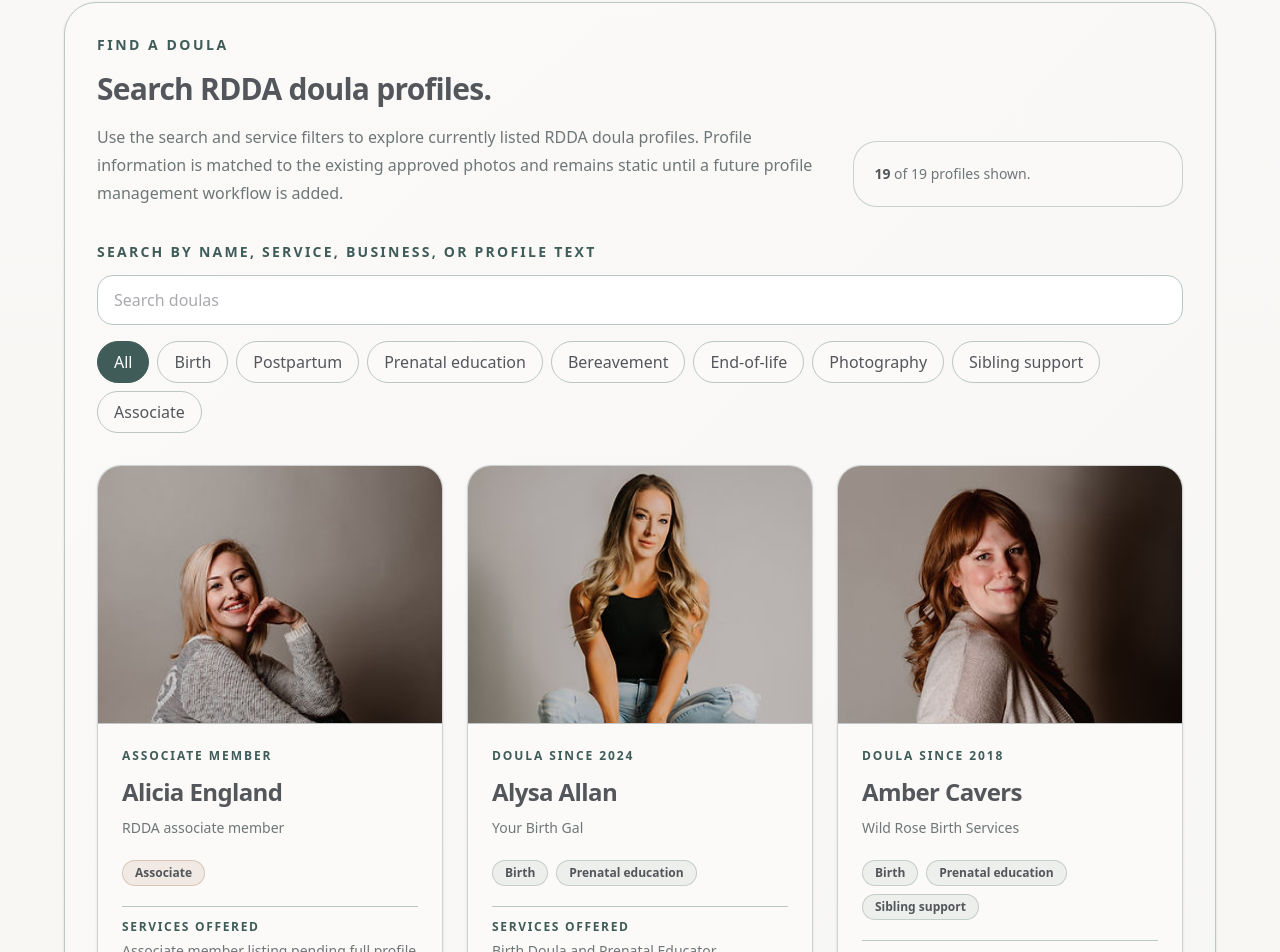
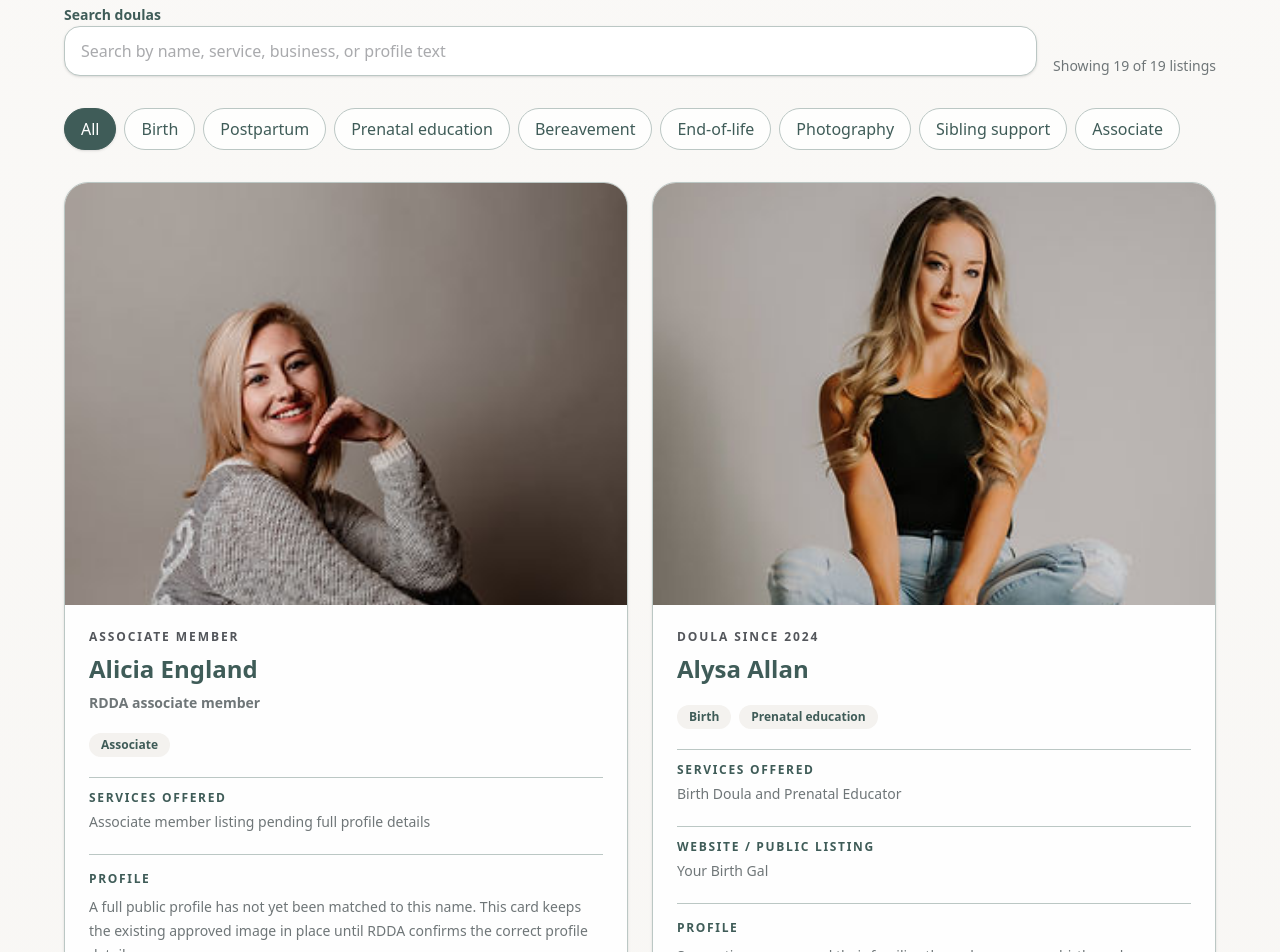
Before and after one commit to hickdwayne-rdp/rdda-platform, a Next.js app in the folder repo/: page /doulas in a window 1280 px wide. Shown: the part 1133-2085 px from the top of the page. Built offline with nearby package versions, Linux system fonts and the light colour scheme.

Commit message:
Add Mindy and Miranda profile image zoom defaults

```diff
--- a/repo/src/app/doulas/DoulaDirectory.tsx
+++ b/repo/src/app/doulas/DoulaDirectory.tsx
@@ -37,8 +37,12 @@ const getProfileImageZoom = (profile: DoulaDirectoryProfile) => {
     return profile.imageZoom;
   }
 
-  if (profile.name === "Lizzie Cooper") {
+  if (profile.name === "Lizzie Cooper" || profile.name === "Mindy Pottruff") {
     return 0.8;
+  }
+
+  if (profile.name === "Miranda Allarie") {
+    return 0.7;
   }
 
   return 1;
@@ -79,10 +83,8 @@ export function DoulaDirectory({ profiles }: { profiles: DoulaDirectoryProfile[]
         [
           profile.name,
           profile.businessName,
+          profile.servicesOffered,
           profile.websiteText,
-          profile.doulaSince,
-          profile.servicesOffered,
-          profile.profileType,
           profile.categories.join(" "),
           profile.bio?.join(" "),
         ]
@@ -92,180 +94,117 @@ export function DoulaDirectory({ profiles }: { profiles: DoulaDirectoryProfile[]
 
       return filterMatches && searchableText.includes(normalizedQuery);
     });
-  }, [activeFilter, profiles, query]);
+  }, [activeFilter, query, profiles]);
 
   return (
-    <section
-      className="rounded-[2rem] border p-6 shadow-sm sm:p-8"
-      style={{
-        background:
-          "linear-gradient(135deg, rgba(251, 250, 248, 0.94), rgba(187, 199, 196, 0.26))",
-        borderColor: "var(--border)",
-      }}
-    >
-      <div className="mb-8 grid gap-6 lg:grid-cols-[minmax(0,1fr)_minmax(18rem,0.45fr)] lg:items-end">
-        <div className="max-w-3xl space-y-4">
-          <p className="text-sm font-semibold uppercase tracking-[0.18em] text-primary">
-            Find a doula
-          </p>
-          <h2 className="text-3xl font-semibold tracking-tight text-foreground">
-            Search RDDA doula profiles.
-          </h2>
-          <p className="leading-7 text-muted-foreground">
-            Use the search and service filters to explore currently listed RDDA doula profiles. Profile information is matched to the existing approved photos and remains static until a future profile management workflow is added.
-          </p>
-        </div>
-
-        <div
-          className="rounded-3xl border p-5 text-sm leading-6 text-muted-foreground"
-          style={{
-            background: "rgba(251, 250, 248, 0.86)",
-            borderColor: "rgba(129, 151, 149, 0.42)",
-          }}
-        >
-          <span className="font-semibold text-foreground">
-            {filteredProfiles.length}
-          </span>{" "}
-          of {profiles.length} profiles shown.
-        </div>
-      </div>
-
-      <div className="mb-8 space-y-4">
-        <label className="block">
-          <span className="text-sm font-semibold uppercase tracking-[0.16em] text-primary">
-            Search by name, service, business, or profile text
-          </span>
+    <div className="space-y-8">
+      <div className="grid gap-4 lg:grid-cols-[1fr_auto] lg:items-end">
+        <label className="space-y-2">
+          <span className="text-sm font-semibold text-primary">Search doulas</span>
           <input
             type="search"
             value={query}
             onChange={(event) => setQuery(event.target.value)}
-            placeholder="Search doulas"
-            className="mt-3 w-full rounded-2xl border bg-white px-4 py-3 text-base text-foreground outline-none transition focus:ring-2"
-            style={{
-              borderColor: "var(--border)",
-              boxShadow: "none",
-            }}
+            placeholder="Search by name, service, business, or profile text"
+            className="w-full rounded-2xl border bg-white px-4 py-3 text-sm text-foreground shadow-sm outline-none transition focus:border-primary focus:ring-2 focus:ring-primary/20"
+            style={{ borderColor: "var(--border)" }}
           />
         </label>
+        <p className="text-sm text-muted-foreground">
+          Showing {filteredProfiles.length} of {profiles.length} listings
+        </p>
+      </div>
 
       <div className="flex flex-wrap gap-2">
-          {filters.map((filter) => {
-            const isActive = activeFilter === filter;
-
-            return (
+        {filters.map((filter) => (
           <button
             key={filter}
             type="button"
             onClick={() => setActiveFilter(filter)}
-                className="rounded-full border px-4 py-2 text-sm font-semibold transition"
-                style={{
-                  background: isActive ? "var(--primary)" : "var(--card)",
-                  borderColor: isActive ? "var(--primary)" : "var(--border)",
-                  color: isActive ? "white" : "var(--foreground)",
-                }}
+            className={`rounded-full border px-4 py-2 text-sm font-semibold transition ${
+              activeFilter === filter
+                ? "border-primary bg-primary text-white shadow-sm"
+                : "border-[var(--border)] bg-white/80 text-primary hover:border-primary"
+            }`}
           >
             {filter}
           </button>
-            );
-          })}
-        </div>
+        ))}
       </div>
 
-      {filteredProfiles.length > 0 ? (
-        <div className="grid items-start gap-6 md:grid-cols-2 xl:grid-cols-3">
-          {filteredProfiles.map((doula) => {
-            const isAssociate = doula.profileType === "associate";
-            const statusText = isAssociate
-              ? "Associate member"
-              : doula.doulaSince
-                ? `Doula since ${doula.doulaSince}`
-                : "RDDA doula";
-            const businessText = doula.businessName || doula.websiteText;
-            const imageZoom = getProfileImageZoom(doula);
+      {filteredProfiles.length === 0 ? (
+        <div className="rounded-3xl border bg-white/80 p-8 text-center shadow-sm" style={{ borderColor: "var(--border)" }}>
+          <p className="text-lg font-semibold text-primary">No matching doulas found</p>
+          <p className="mt-2 text-sm text-muted-foreground">
+            Try clearing the search field or choosing a different service filter.
+          </p>
+        </div>
+      ) : (
+        <div className="grid gap-6 lg:grid-cols-2">
+          {filteredProfiles.map((profile) => {
+            const profileType = profile.profileType ?? "doula";
+            const imageZoom = getProfileImageZoom(profile);
 
             return (
               <article
-                key={doula.name}
-                className="flex h-full flex-col overflow-hidden rounded-3xl border shadow-sm"
-                style={{
-                  background: "var(--card)",
-                  borderColor: "rgba(129, 151, 149, 0.38)",
-                }}
+                key={profile.name}
+                className="flex h-full flex-col overflow-hidden rounded-3xl border bg-white/90 shadow-sm"
+                style={{ borderColor: "var(--border)" }}
               >
-                <div
-                  className="relative aspect-[4/3] w-full overflow-hidden border-b"
-                  style={{
-                    background: "var(--card-muted)",
-                    borderColor: "rgba(129, 151, 149, 0.28)",
-                  }}
-                >
+                <div className="relative aspect-[4/3] overflow-hidden bg-[var(--card-muted)]">
                   <Image
-                    src={doula.imageSrc}
-                    alt={doula.imageAlt}
+                    src={profile.imageSrc}
+                    alt={profile.imageAlt}
                     fill
-                    sizes="(min-width: 1280px) 28vw, (min-width: 768px) 42vw, 100vw"
+                    sizes="(min-width: 1024px) 50vw, 100vw"
                     className="object-cover"
                     style={{
-                      objectPosition: doula.imagePosition ?? "center top",
+                      objectPosition: profile.imagePosition ?? "center top",
                       transform: `scale(${imageZoom})`,
-                      transformOrigin: doula.imagePosition ?? "center top",
                     }}
                   />
                 </div>
-
-                <div className="flex flex-1 flex-col gap-5 p-5 sm:p-6">
-                  <header className="space-y-3">
-                    <p className="text-xs font-semibold uppercase tracking-[0.16em] text-primary">
-                      {statusText}
+                <div className="flex flex-1 flex-col gap-5 p-6">
+                  <div className="space-y-2">
+                    <p className="text-xs font-semibold uppercase tracking-[0.16em] text-secondary">
+                      {profileType === "associate"
+                        ? "Associate member"
+                        : profile.doulaSince
+                          ? `Doula since ${profile.doulaSince}`
+                          : "RDDA member"}
                     </p>
-                    <div>
-                      <h3 className="text-2xl font-semibold tracking-tight text-foreground">
-                        {doula.name}
-                      </h3>
-                      {businessText ? (
-                        <p className="mt-2 text-sm leading-6 text-muted-foreground">
-                          {businessText}
+                    <h3 className="text-2xl font-semibold text-primary">{profile.name}</h3>
+                    {profile.businessName ? (
+                      <p className="text-sm font-semibold text-muted-foreground">
+                        {profile.businessName}
                       </p>
                     ) : null}
                   </div>
-                  </header>
 
                   <div className="flex flex-wrap gap-2">
-                    {doula.categories.map((category) => (
+                    {profile.categories.map((category) => (
                       <span
-                        key={`${doula.name}-${category}`}
-                        className="rounded-full border px-3 py-1 text-xs font-semibold"
-                        style={{
-                          background: isAssociate
-                            ? "rgba(174, 124, 88, 0.12)"
-                            : "rgba(187, 199, 196, 0.22)",
-                          borderColor: isAssociate
-                            ? "rgba(174, 124, 88, 0.34)"
-                            : "rgba(129, 151, 149, 0.38)",
-                          color: "var(--foreground)",
-                        }}
+                        key={category}
+                        className="rounded-full bg-[var(--background)] px-3 py-1 text-xs font-semibold text-primary"
                       >
                         {category}
                       </span>
                     ))}
                   </div>
 
-                  <div className="space-y-3">
-                    <ProfileDetail label="Services offered" value={doula.servicesOffered} />
-                    <ProfileDetail label="Website / public listing" value={doula.websiteText} />
-                  </div>
+                  <ProfileDetail label="Services offered" value={profile.servicesOffered} />
+                  <ProfileDetail label="Website / public listing" value={profile.websiteText} />
 
-                  {doula.bio ? (
-                    <div
-                      className="mt-auto space-y-3 border-t pt-4 text-sm leading-6 text-muted-foreground"
-                      style={{ borderColor: "var(--border)" }}
-                    >
+                  {profile.bio?.length ? (
+                    <div className="border-t pt-4" style={{ borderColor: "var(--border)" }}>
                       <p className="text-xs font-semibold uppercase tracking-[0.14em] text-primary">
                         Profile
                       </p>
-                      {doula.bio.map((paragraph) => (
+                      <div className="mt-2 space-y-3 text-sm leading-6 text-muted-foreground">
+                        {profile.bio.map((paragraph) => (
                           <p key={paragraph}>{paragraph}</p>
                         ))}
+                      </div>
                     </div>
                   ) : null}
                 </div>
@@ -273,22 +212,7 @@ export function DoulaDirectory({ profiles }: { profiles: DoulaDirectoryProfile[]
             );
           })}
         </div>
-      ) : (
-        <div
-          className="rounded-3xl border p-8 text-center"
-          style={{
-            background: "var(--card)",
-            borderColor: "var(--border)",
-          }}
-        >
-          <h3 className="text-xl font-semibold tracking-tight text-foreground">
-            No profiles match that search.
-          </h3>
-          <p className="mt-3 text-muted-foreground">
-            Try another service type or remove part of the search phrase.
-          </p>
+      )}
     </div>
-      )}
-    </section>
   );
 }
```
Lines whose indentation alone changed are shown as unchanged.
